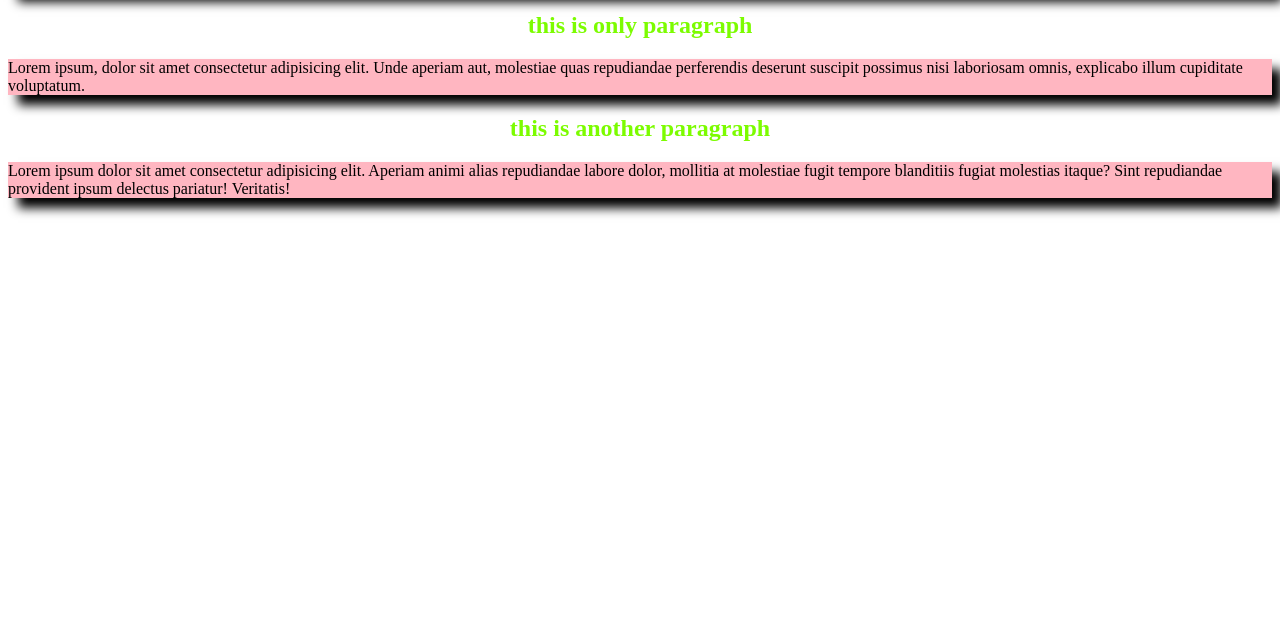
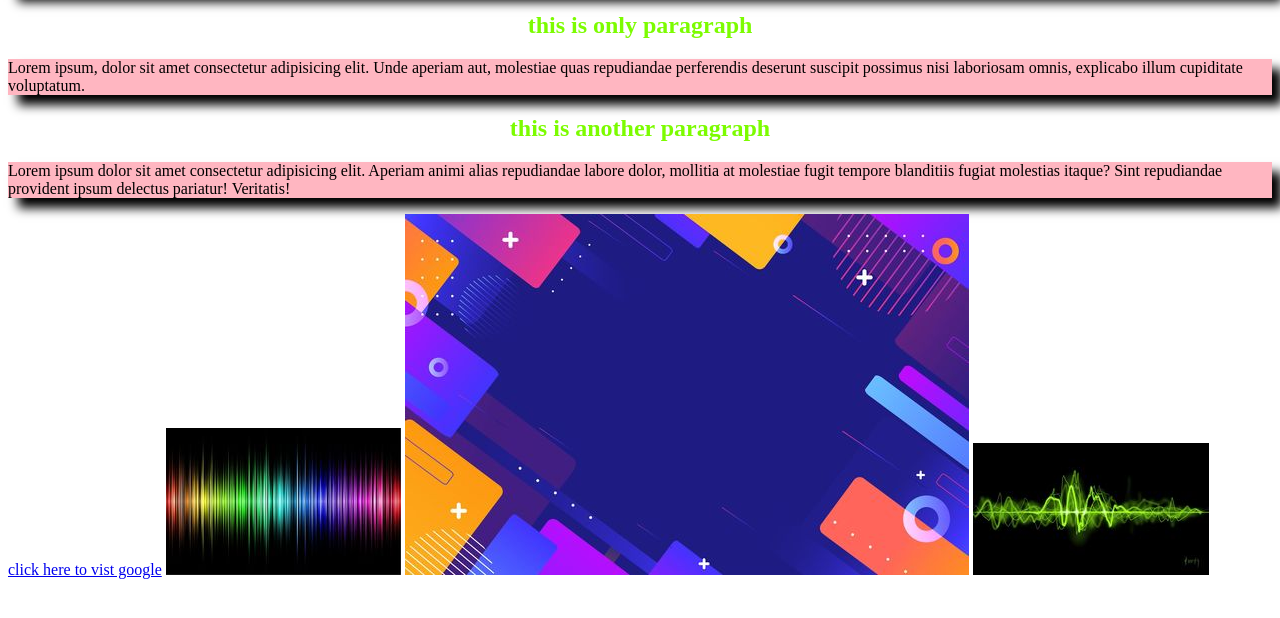
Before and after one commit to abeshale/my-third-repo, a plain HTML site: page index.html in a window 1280 px wide. Shown: the part 124-742 px from the top of the page. Drawn offline with Linux system fonts and the light colour scheme.

Commit message:
photo added

```diff
--- a/index.html
+++ b/index.html
@@ -19,5 +19,9 @@
         this is another paragraph
     </h2>
     <p>Lorem ipsum dolor sit amet consectetur adipisicing elit. Aperiam animi alias repudiandae labore dolor, mollitia at molestiae fugit tempore blanditiis fugiat molestias itaque? Sint repudiandae provident ipsum delectus pariatur! Veritatis!</p>
+    <a href="www.google com">click here to vist google</a>
+    <img src="9e5a487cd7e344ecae3ac5407f377e38.jpg" alt="">
+    <img src="95afe020580ffa89e0641fce658c1b9d.jpg" alt="">
+    <img src="884dd427be6de842a5d65b1ce14e6700.jpg" alt="">
 </body>
 </html>
```
Also changed, not shown: 884dd427be6de842a5d65b1ce14e6700.jpg (added), 95afe020580ffa89e0641fce658c1b9d.jpg (added), 9e5a487cd7e344ecae3ac5407f377e38.jpg (added), d3d7b27ba4419322c65918f73746b11b.jpg (added).
